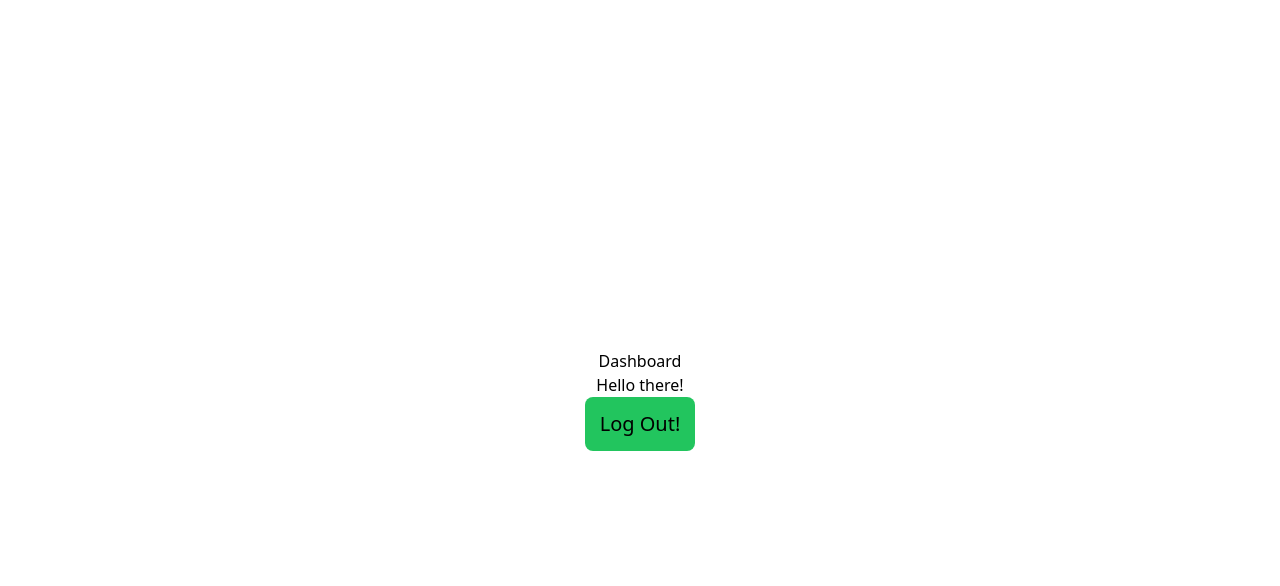
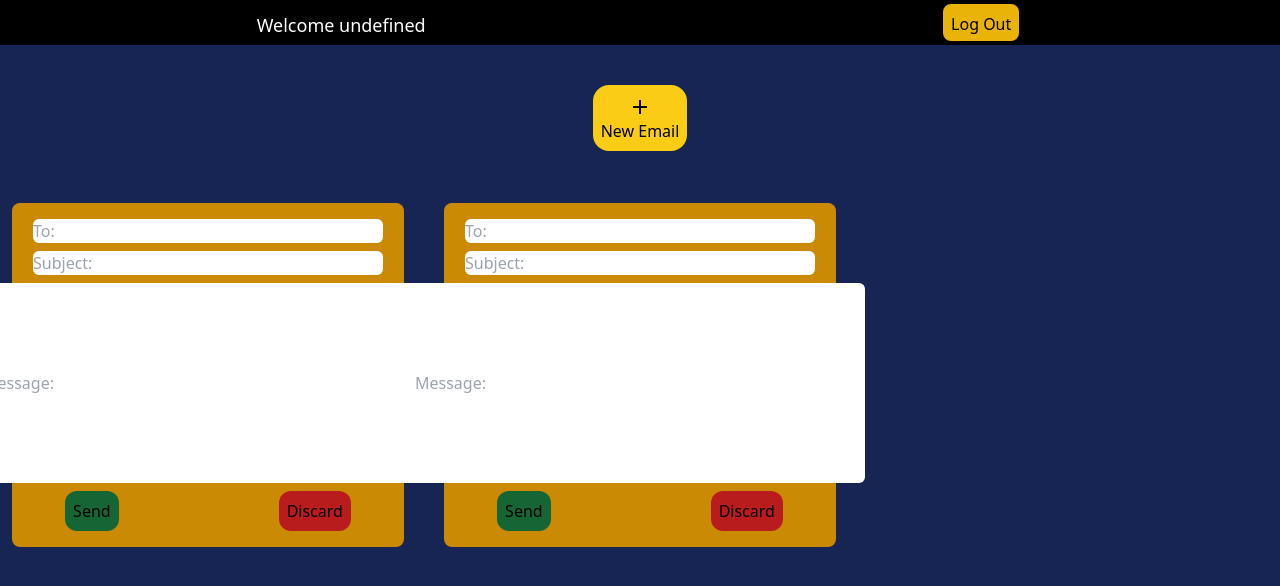
Before and after one commit to EggsyOnCode/batch-email-sender-ts, a React (Vite) app: page /dashboard in a window 1280 px wide. Shown: the top 586 px of the page. Built offline with nearby package versions, Linux system fonts and the light colour scheme.

Commit message:
dashboard essential ui done

```diff
--- a/package.json
+++ b/package.json
@@ -11,6 +11,10 @@
   },
   "dependencies": {
     "@auth0/auth0-react": "^1.12.1",
+    "@emotion/react": "^11.11.1",
+    "@emotion/styled": "^11.11.0",
+    "@mui/icons-material": "^5.14.9",
+    "@mui/material": "^5.14.9",
     "dotenv": "^16.3.1",
     "react": "^18.2.0",
     "react-dom": "^18.2.0",
--- a/src/App.css
+++ b/src/App.css
@@ -1,6 +1,3 @@
 #root {
-  max-width: 1280px;
-  margin: 0 auto;
-  padding: 2rem;
   text-align: center;
 }
--- a/src/App.tsx
+++ b/src/App.tsx
@@ -8,8 +8,8 @@ function App() {
     <>
       <div>
         <Routes>
+          <Route path="/dashboard" element={<Dashboard />} />
           <Route path="/" element={<Welcome />} />
-          <Route path="/dashboard" element={<Dashboard />} />
         </Routes>
       </div>
     </>
--- a/src/components/Dashboard.tsx
+++ b/src/components/Dashboard.tsx
@@ -1,20 +1,82 @@
-import { useAuth0 } from '@auth0/auth0-react';
-import React from 'react'
+import { useAuth0 } from "@auth0/auth0-react";
+import React, { useState, useReducer } from "react";
+import { reducer } from "../hooks/useReducer";
+import AddIcon from "@mui/icons-material/Add";
+
+export interface Email {
+  id: number;
+  to: string;
+  subject: string;
+  email: string;
+}
+
+const emails: Email[] = [
+  { id: 0, to: "", subject: "", email: "" },
+  { id: 1, to: "", subject: "", email: "" },
+];
 
 const Dashboard: React.FC = () => {
-    const {logout} = useAuth0(undefined);
+  const [count, setCount] = useState(0);
+  const { logout, user } = useAuth0(undefined);
+  const [state, dispatch] = useReducer(reducer, { emails });
+
+  // state handlers
+  function handleCount(action: string) {
+    if (action === "+") {
+      setCount((prevState) => prevState + 1);
+    } else if (action === "-") {
+      setCount((prevState) => prevState - 1);
+    }
+  }
   return (
-    <div>
-      Dashboard
-      <h1>Hello there!</h1>
-      <button
-        className="p-3  rounded-lg text-[20px] bg-green-500 w-[110px]"
-        onClick={() => logout()}
-      >
-        Log Out!
-      </button>
+    <div className="min-h-screen w-screen bg-blue-950 flex-col items-center justify-center">
+      <section className="navbar h-[45px] bg-black w-screen flex justify-around">
+        <h1 className="text-[18px] text-white pt-3">{`Welcome ${user}`}</h1>
+        <button
+          className="bg-yellow-500 p-2 m-1 rounded-lg text-black text-center"
+          onClick={() => logout()}
+        >
+          Log Out
+        </button>
+      </section>
+
+      <section className="counter pt-10 flex justify-center items-center hover:cursor-pointer">
+        <div
+          className="bg-yellow-400 w-fit p-2 rounded-2xl"
+          onClick={() => handleCount("+")}
+        >
+          <AddIcon>Hello</AddIcon>
+          <h1>New Email</h1>
+        </div>
+      </section>
+      <section className="pt-10 grid grid-cols-1 md:grid-cols-2 lg:grid-cols-3 gap-4">
+        {state.emails.map((obj, index) => {
+          return (
+            <div className=" m-3 flex flex-col justify-center items-center bg-yellow-600 from-slate-500 to-yellow-400 rounded-lg p-4">
+              <input
+                type="text"
+                placeholder="To:"
+                className="bg-white text-black mb-2 w-[350px] rounded-md"
+              />
+              <input
+                type="text"
+                placeholder="Subject:"
+                className="bg-white text-black mb-2 w-[350px] rounded-md"
+              />
+              <input
+                placeholder="Message:"
+                className="bg-white text-black h-[200px] w-[360px] md:w-[400px] lg:w-[450px] rounded-md"
+              />
+              <div className="flex flex-row mt-2">
+                <button className="mr-40 bg-green-800 rounded-xl p-2">Send</button>
+                <button className="bg-red-700 rounded-xl p-2">Discard</button>
+              </div>
+            </div>
+          );
+        })}
+      </section>
     </div>
   );
-}
+};
 
-export default Dashboard
+export default Dashboard;
--- /dev/null
+++ b/src/hooks/useReducer.ts
@@ -0,0 +1,34 @@
+import { Email } from "../components/Dashboard"
+
+interface State{
+    emails : Email[]
+}
+
+const MARKDOWN = 'markdown'
+const DISCARD = 'discard'
+const SEND = 'send'
+
+interface MarkdownAction{
+    type: typeof MARKDOWN
+}
+
+interface DiscardAction {
+    type : typeof DISCARD,
+}
+
+interface SendAction{
+    type: typeof SEND
+    payload : {id: number , to: string, subject : string, email: string}
+}
+
+type Action = MarkdownAction | DiscardAction | SendAction
+
+export const reducer = (state: State, action : Action): State =>{
+    switch(action.type){
+        case DISCARD:
+
+        case SEND:
+
+        default:
+    }
+}
```
Also changed, not shown: 1 other file (tests, documents, lock files or other folders).
